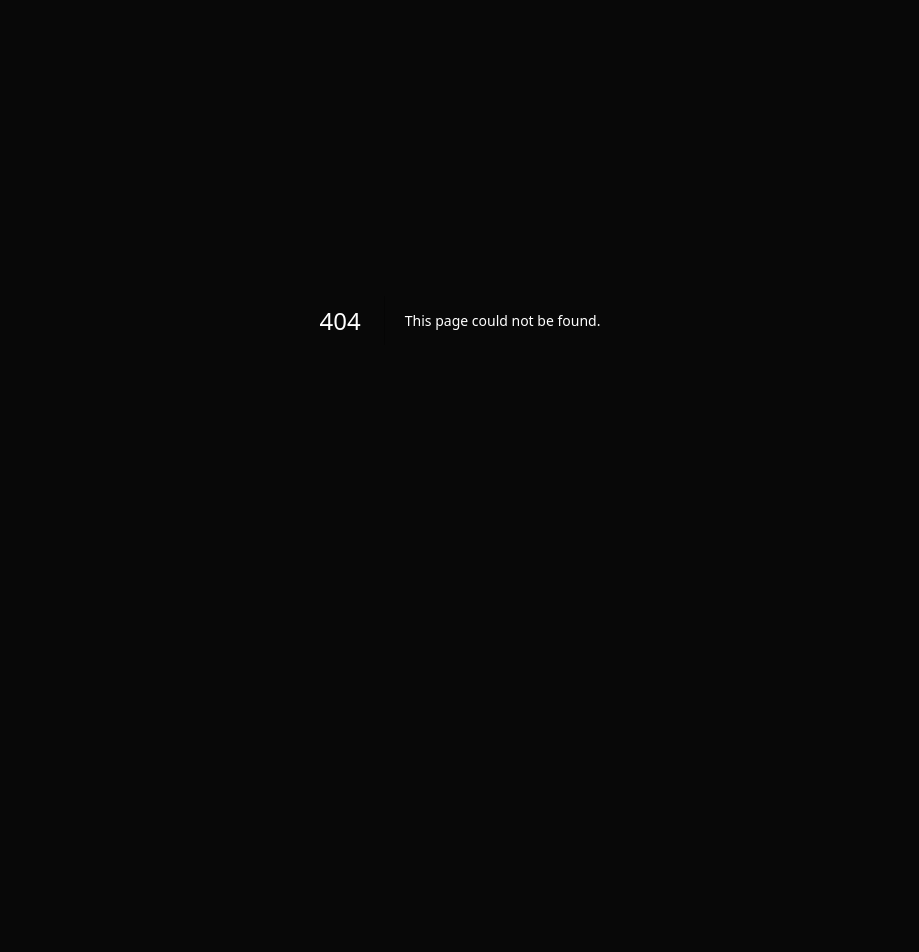
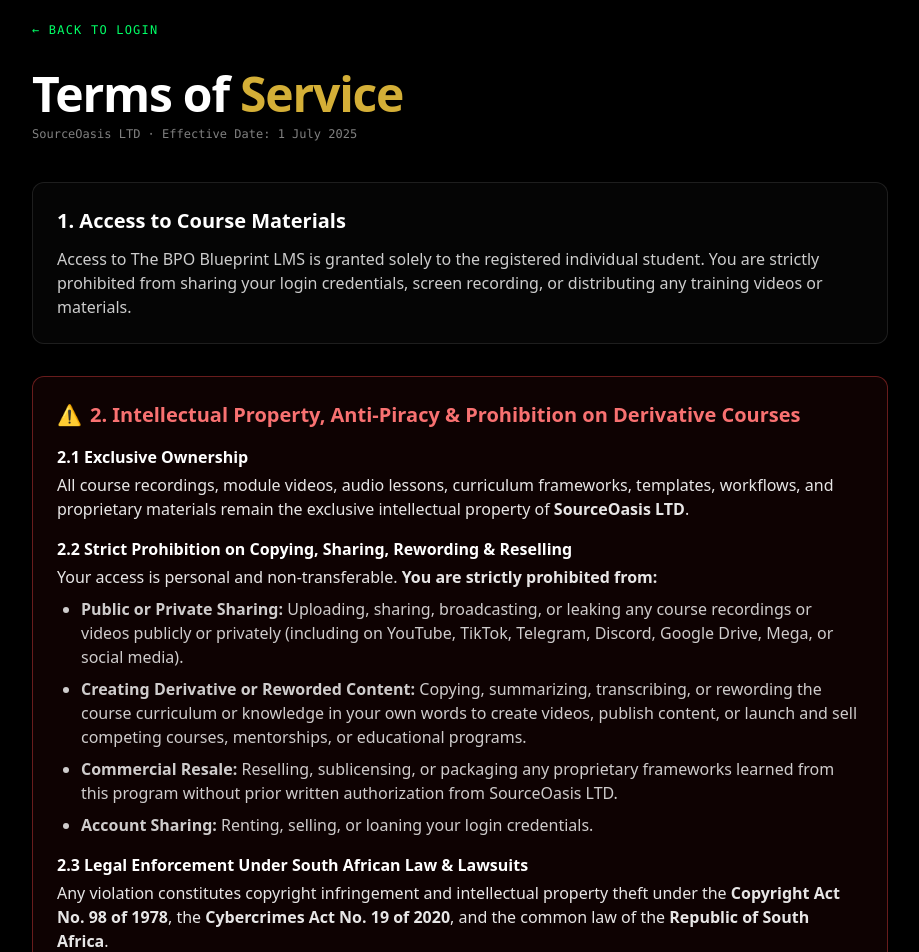
Before and after one commit to chiragkpipal/bpo-blueprint, a Next.js app: page /terms in a window 1280 px wide. Before the commit this address had no page. Shown: the part 80-1032 px from the top of the page, without its empty margins (180-1099 px from the left). Before the commit the page ends 800 px from the top, so only its background shows below. Built offline with nearby package versions, Linux system fonts and the light colour scheme.

Commit message:
feat: Add Terms and Privacy pages to blueprint LMS app

```diff
--- a/src/app/login/page.tsx
+++ b/src/app/login/page.tsx
@@ -172,6 +172,11 @@
           </form>
         </div>
 
+        <div className="mt-8 text-center flex items-center justify-center gap-4 text-xs font-mono text-white/40">
+          <Link href="/terms" className="hover:text-[#00ff66] transition">Terms of Service</Link>
+          <span>·</span>
+          <Link href="/privacy" className="hover:text-[#00ff66] transition">Privacy Policy</Link>
+        </div>
       </div>
     </div>
   );
--- /dev/null
+++ b/src/app/privacy/page.tsx
@@ -0,0 +1,46 @@
+import React from 'react';
+import Link from 'next/link';
+import type { Metadata } from 'next';
+
+export const metadata: Metadata = {
+  title: 'Privacy Policy — The BPO Blueprint',
+  description: 'Privacy policy for The BPO Blueprint LMS under POPIA.',
+};
+
+export default function PrivacyPage() {
+  return (
+    <div className="min-h-screen bg-black text-white selection:bg-[#00ff66] selection:text-black">
+      <div className="mx-auto max-w-4xl px-5 py-16 md:py-24">
+        <Link
+          href="/login"
+          className="inline-flex items-center gap-2 font-mono text-xs uppercase tracking-widest text-[#00ff66] hover:underline mb-8"
+        >
+          ← Back to Login
+        </Link>
+        <h1 className="text-3xl md:text-5xl font-black tracking-tight text-white">
+          Privacy <span className="text-[#d4af37]">Policy</span>
+        </h1>
+        <p className="mt-2 font-mono text-xs text-white/50">SourceOasis LTD · Effective Date: 1 July 2025</p>
+
+        <div className="mt-10 space-y-8 text-white/80 leading-relaxed text-sm md:text-base">
+          <section className="p-6 rounded-xl bg-white/[0.02] border border-white/10">
+            <h2 className="text-xl font-bold text-white mb-3">1. Privacy & POPIA Compliance</h2>
+            <p>
+              SourceOasis LTD is committed to protecting your personal data in accordance with the Protection of Personal Information Act, 4 of 2013 ("POPIA") of South Africa. We collect and store your contact details strictly to manage your course progress, authentication, and communication.
+            </p>
+          </section>
+
+          <section className="p-6 rounded-xl bg-white/[0.02] border border-white/10">
+            <h2 className="text-xl font-bold text-white mb-3">2. Contact Details</h2>
+            <p>
+              SourceOasis LTD, Cape Town, South Africa —{' '}
+              <a href="mailto:admin@bpoaccelerator.ai" className="text-[#00ff66] hover:underline">
+                admin@bpoaccelerator.ai
+              </a>
+            </p>
+          </section>
+        </div>
+      </div>
+    </div>
+  );
+}
--- /dev/null
+++ b/src/app/terms/page.tsx
@@ -0,0 +1,97 @@
+import React from 'react';
+import Link from 'next/link';
+import type { Metadata } from 'next';
+
+export const metadata: Metadata = {
+  title: 'Terms of Service — The BPO Blueprint',
+  description: 'Terms and conditions governing access to The BPO Blueprint course materials and LMS.',
+};
+
+export default function TermsPage() {
+  return (
+    <div className="min-h-screen bg-black text-white selection:bg-[#00ff66] selection:text-black">
+      <div className="mx-auto max-w-4xl px-5 py-16 md:py-24">
+        <Link
+          href="/login"
+          className="inline-flex items-center gap-2 font-mono text-xs uppercase tracking-widest text-[#00ff66] hover:underline mb-8"
+        >
+          ← Back to Login
+        </Link>
+        <h1 className="text-3xl md:text-5xl font-black tracking-tight text-white">
+          Terms of <span className="text-[#d4af37]">Service</span>
+        </h1>
+        <p className="mt-2 font-mono text-xs text-white/50">SourceOasis LTD · Effective Date: 1 July 2025</p>
+
+        <div className="mt-10 space-y-8 text-white/80 leading-relaxed text-sm md:text-base">
+          <section className="p-6 rounded-xl bg-white/[0.02] border border-white/10">
+            <h2 className="text-xl font-bold text-white mb-3">1. Access to Course Materials</h2>
+            <p>
+              Access to The BPO Blueprint LMS is granted solely to the registered individual student. You are strictly prohibited from sharing your login credentials, screen recording, or distributing any training videos or materials.
+            </p>
+          </section>
+
+          {/* STRICT IP & COURSE PROTECTION CLAUSE */}
+          <section className="p-6 rounded-xl bg-red-950/20 border border-red-500/40 text-white/90">
+            <h2 className="text-xl font-bold text-red-400 mb-3 flex items-center gap-2">
+              <span>⚠️</span> 2. Intellectual Property, Anti-Piracy & Prohibition on Derivative Courses
+            </h2>
+
+            <h3 className="text-base font-bold text-white mt-4 mb-1">2.1 Exclusive Ownership</h3>
+            <p>
+              All course recordings, module videos, audio lessons, curriculum frameworks, templates, workflows, and proprietary materials remain the exclusive intellectual property of <strong>SourceOasis LTD</strong>.
+            </p>
+
+            <h3 className="text-base font-bold text-white mt-4 mb-1">2.2 Strict Prohibition on Copying, Sharing, Rewording & Reselling</h3>
+            <p>
+              Your access is personal and non-transferable. <strong>You are strictly prohibited from:</strong>
+            </p>
+            <ul className="list-disc pl-6 space-y-2 mt-2 text-white/80">
+              <li>
+                <strong>Public or Private Sharing:</strong> Uploading, sharing, broadcasting, or leaking any course recordings or videos publicly or privately (including on YouTube, TikTok, Telegram, Discord, Google Drive, Mega, or social media).
+              </li>
+              <li>
+                <strong>Creating Derivative or Reworded Content:</strong> Copying, summarizing, transcribing, or rewording the course curriculum or knowledge in your own words to create videos, publish content, or launch and sell competing courses, mentorships, or educational programs.
+              </li>
+              <li>
+                <strong>Commercial Resale:</strong> Reselling, sublicensing, or packaging any proprietary frameworks learned from this program without prior written authorization from SourceOasis LTD.
+              </li>
+              <li>
+                <strong>Account Sharing:</strong> Renting, selling, or loaning your login credentials.
+              </li>
+            </ul>
+
+            <h3 className="text-base font-bold text-white mt-4 mb-1">2.3 Legal Enforcement Under South African Law & Lawsuits</h3>
+            <p>
+              Any violation constitutes copyright infringement and intellectual property theft under the <strong>Copyright Act No. 98 of 1978</strong>, the <strong>Cybercrimes Act No. 19 of 2020</strong>, and the common law of the <strong>Republic of South Africa</strong>.
+            </p>
+            <p className="mt-2 text-red-200">
+              SourceOasis LTD actively enforces intellectual property rights and maintains automated forensic tracking. In the event of any unauthorized sharing or commercial derivation:
+            </p>
+            <ol className="list-decimal pl-6 space-y-1.5 mt-2 text-white/80">
+              <li>Your LMS account and access will be <strong>permanently terminated with zero refund</strong>.</li>
+              <li>SourceOasis LTD will <strong>institute immediate civil litigation in the High Court of South Africa</strong> seeking maximum statutory damages, full disgorgement of all revenues generated, punitive damages, and immediate court interdicts.</li>
+              <li>You will be held personally liable for all legal costs on an attorney-and-client scale and commercial damages.</li>
+            </ol>
+          </section>
+
+          <section className="p-6 rounded-xl bg-white/[0.02] border border-white/10">
+            <h2 className="text-xl font-bold text-white mb-3">3. Governing Law</h2>
+            <p>
+              These Terms shall be governed by and interpreted under the laws of the Republic of South Africa.
+            </p>
+          </section>
+
+          <section className="p-6 rounded-xl bg-white/[0.02] border border-white/10">
+            <h2 className="text-xl font-bold text-white mb-3">4. Contact Information</h2>
+            <p>
+              SourceOasis LTD, Cape Town, South Africa —{' '}
+              <a href="mailto:admin@bpoaccelerator.ai" className="text-[#00ff66] hover:underline">
+                admin@bpoaccelerator.ai
+              </a>
+            </p>
+          </section>
+        </div>
+      </div>
+    </div>
+  );
+}
```
